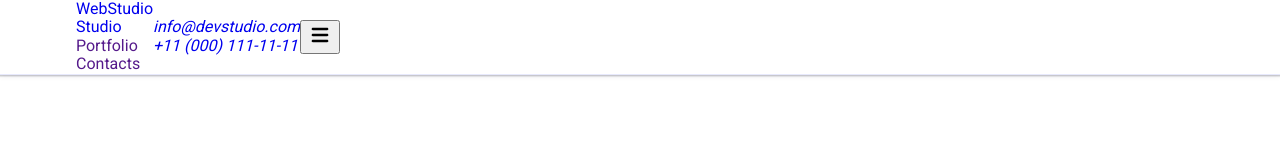
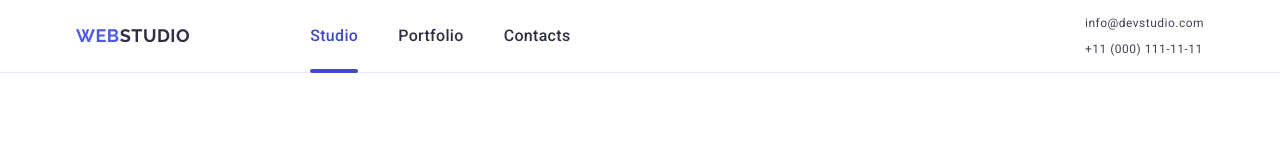
Before and after one commit to valentyna88/goit-markup-hw-06, a plain HTML site: page index.html in a window 1280 px wide. Drawn offline with nearby package versions, Linux system fonts and the light colour scheme.

Commit message:
Update styles.css

```diff
--- a/css/styles.css
+++ b/css/styles.css
@@ -11,9 +11,8 @@ body {
 }
 ul,
 ol {
-  margin-top: 0;
-  margin-bottom: 0;
-  padding-left: 0;
+  margin: 0;;
+  padding: 0;
   list-style-type: none;
 }
 img {
@@ -64,11 +63,106 @@ Header
 
 .page-header {
   border-bottom: 1px solid #e7e9fc;
-  box-shadow: 0px 2px 1px rgba(46, 47, 66, 0.08),
-    0px 1px 1px rgba(46, 47, 66, 0.16),
-    0px 1px 6px rgba(46, 47, 66, 0.08);
 }
 .page-header-container {
   display: flex;
   align-items: center;
 }
+.navigation-list,
+.header-contacts {
+  display: none;
+}
+.page-logo {
+  display: block;
+  padding: 16px 0;
+
+  font-family: 'Raleway', sans-serif;
+  font-weight: 700;
+  font-size: 18px;
+  line-height: 1.17;
+  letter-spacing: 0.03em;
+  text-transform: uppercase;
+  color: #4d5ae5;
+}
+.logo-part {
+  color: #2e2f42;
+}
+.page-navigation {
+  margin-right: auto;
+}
+.btn-burger {
+  padding: 0;
+  border: none;
+  background-color: transparent;
+  cursor: pointer;
+}
+.icon-burger {
+  display: block;
+  fill: #2f2f37;
+}
+
+@media screen and (min-width: 768px) {
+  .btn-burger {
+    display: none;
+  }
+}
+.page-navigation {
+  display: flex;
+  align-items: center;
+}
+.page-logo {
+  margin-right: 120px;
+  padding: 24px 0;
+}
+.navigation-list {
+  display: flex;
+  gap: 40px;
+}
+.navigation-link {
+  font-weight: 500;
+  line-height: 1.5;
+  letter-spacing: 0.02em;
+  color: #2e2f42;
+  display: block;
+  padding: 24px 0;
+  transition: color 250ms cubic-bezier(0.4, 0, 0.2, 1);
+}
+.navigation-link:hover,
+.navigation-link:focus {
+  color: #404bbf;
+}
+.current {
+  position: relative;
+  color: #404bbf;
+}
+.current::after {
+  content: "";
+  position: absolute;
+  left: 0;
+  bottom: -1px;
+  background-color: #404bbf;
+  border-radius: 2px;
+  height: 4px;
+  width: 100%;
+}
+.header-contacts {
+  display: block;
+  font-style: normal;
+}
+.contacts-list {
+  display: flex;
+  flex-direction: column;
+  gap: 12px;
+}
+.contacts-link {
+  display: block;
+  font-size: 12px;
+  line-height: 1.17;
+  letter-spacing: 0.04em;
+  color: #434455;
+  transition: color 250ms cubic-bezier(0.4, 0, 0.2, 1);
+}
+.contacts-link:hover,
+.contacts-link:focus {
+  color: #404bbf;
+}
```
